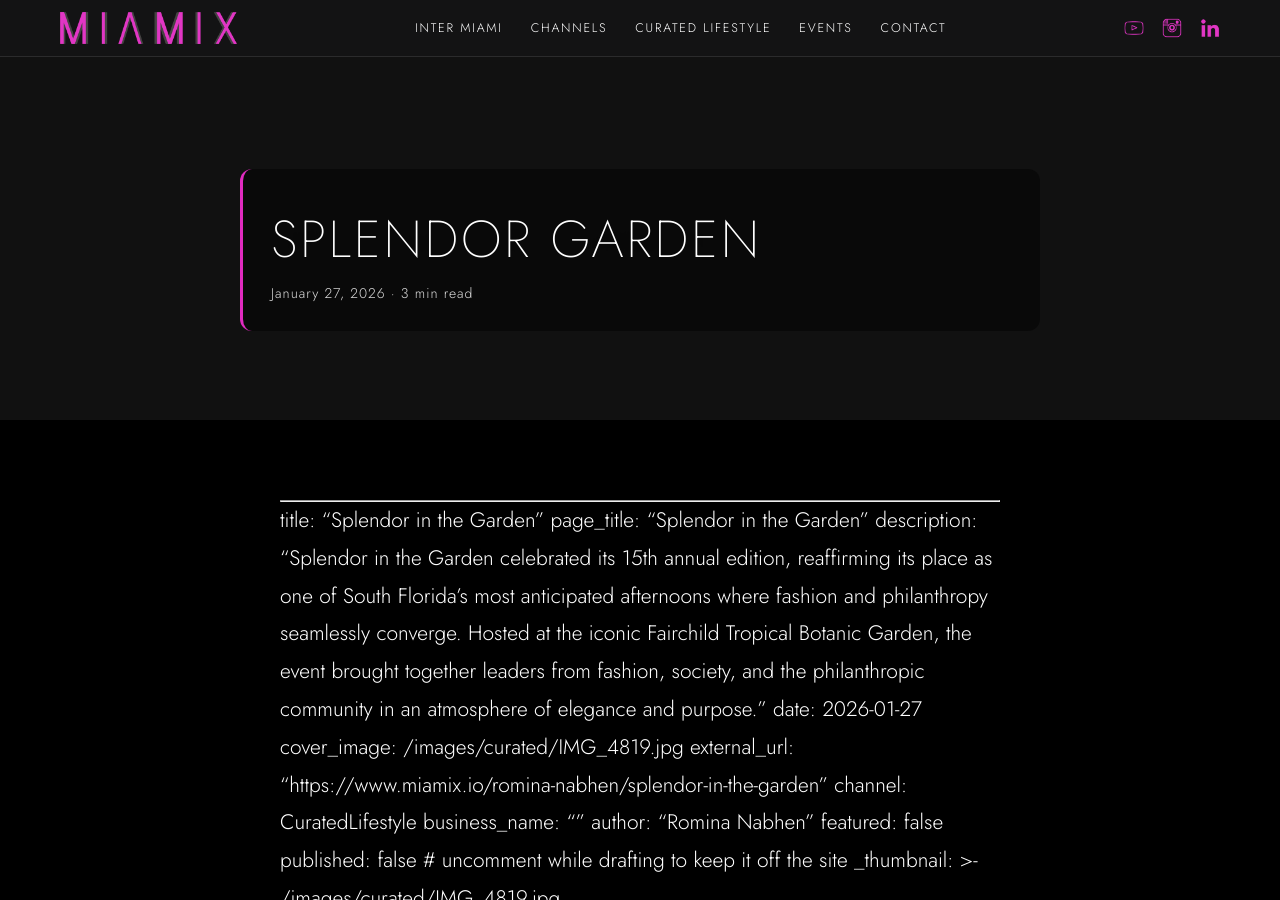
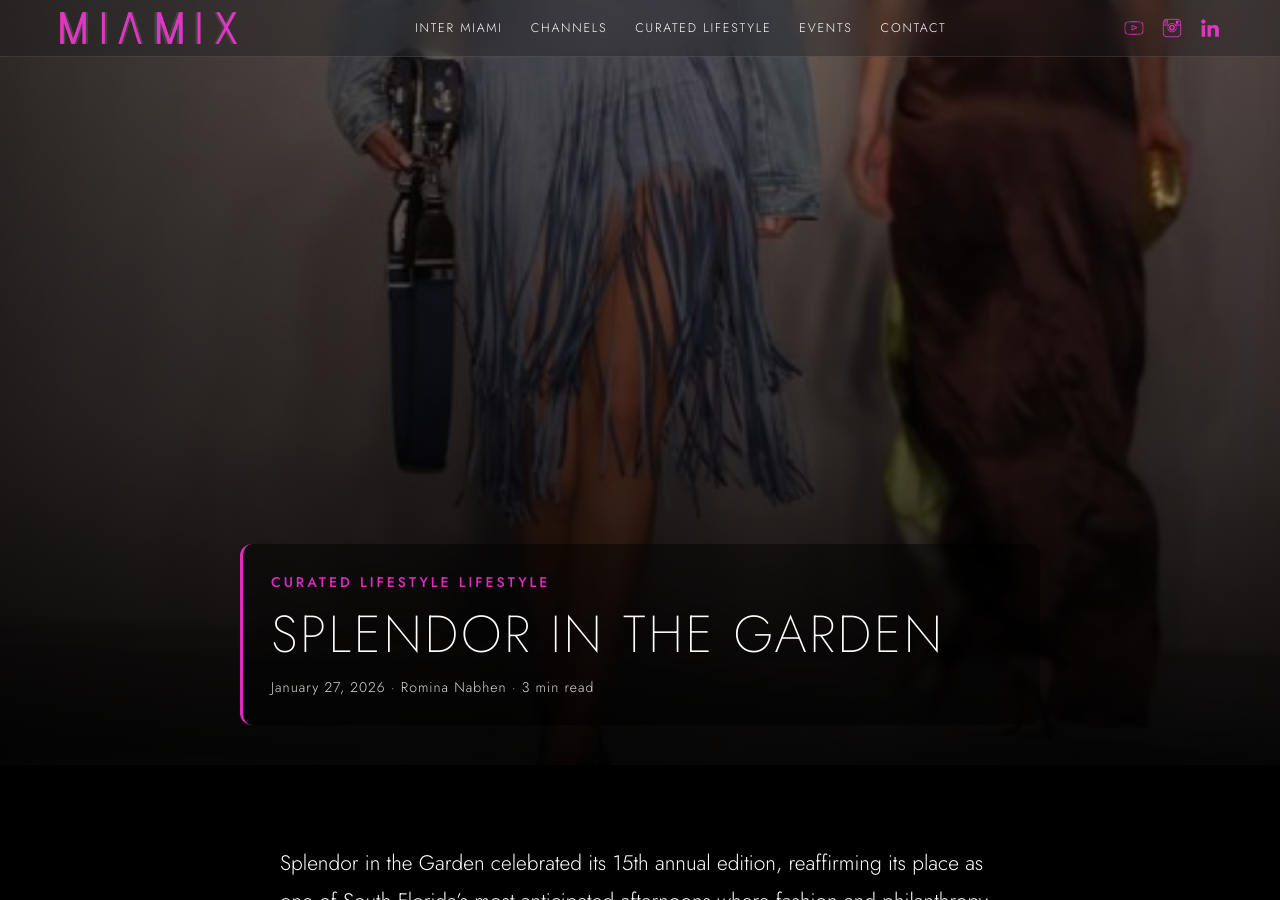
Before and after one commit to MIAMIX-io/MIAMIX.VIP-Site, a Jekyll site: the page built from _posts/CuratedLifestyle/2026-01-27-splendor-garden.md, in a window 1280 px wide and 900 px high. Built offline with Jekyll 4.4.1, drawn with Linux system fonts in a browser that asks for light colours; some of the changed text lies outside the part shown.

Commit message:
Revise Splendor in the Garden event post
Updated event details and formatting for 'Splendor in the Garden' post.

```diff
--- a/_posts/CuratedLifestyle/2026-01-27-splendor-garden.md
+++ b/_posts/CuratedLifestyle/2026-01-27-splendor-garden.md
@@ -5,42 +5,37 @@
 date: 2026-01-27
 cover_image: /images/curated/IMG_4819.jpg
 external_url: "https://www.miamix.io/romina-nabhen/splendor-in-the-garden"
-channel:
-CuratedLifestyle
+channel: CuratedLifestyle
 business_name: ""
 author: "Romina Nabhen"
 featured: false
-published: false # uncomment while drafting to keep it off the site
-_thumbnail: >-
-/images/curated/IMG_4819.jpg
+published: true
+_thumbnail: /images/curated/IMG_4819.jpg
+---
 
 Splendor in the Garden celebrated its 15th annual edition, reaffirming its place as one of South Florida’s most anticipated afternoons where fashion and philanthropy seamlessly converge. Hosted at the iconic Fairchild Tropical Botanic Garden, the event brought together leaders from fashion, society, and the philanthropic community in an atmosphere of elegance and purpose.
 
-<!-- GALLERY: images are separated by | and cols can be 2, 3 or 4 -->
 {% include gallery.html folder="/images/curated" images="IMG_4844.jpeg|IMG_4819.jpg|IMG_4841.jpg|IMG_4993.jpeg" cols=2 %}
 
-Presented by Neiman Marcus Coral Gables and sponsored by The Collection, the afternoon showcased The Best of Neiman Marcus Spring 2026 collections, set against the garden’s lush and timeless tropical scenery. The natural surroundings elevated the experience, creating a refined yet organic stage for the season’s most coveted looks.
+Presented by 【entity-Neiman Marcus¦canonical_name=Neiman Marcus】 Coral Gables and sponsored by The Collection, the afternoon showcased The Best of 【entity-Neiman Marcus¦canonical_name=Neiman Marcus】 Spring 2026 collections, set against the garden’s lush and timeless tropical scenery. The natural surroundings elevated the experience, creating a refined yet organic stage for the season’s most coveted looks.
 
 The curated presentations highlighted fresh silhouettes, vibrant seasonal hues, and lightweight textures that captured the spirit of Spring 2026. Fashion and nature existed in perfect harmony, offering guests an immersive visual experience that celebrated creativity and style in an open-air setting.
 
 A meaningful highlight of the event was the recognition of Elizabeth Boulenger, Jessica Cristobal, Ashley Cusack, Linda Lynn Levy, Sarah Lewin, and Jocelyn Woolworth, honoring their dedication, leadership, and lasting contributions to the community and philanthropic initiatives throughout South Florida.
 
-<!-- SINGLE IMAGE -->
-IMG_4901.jpeg
+{% include gallery.html folder="/images/curated" images="IMG_4901.jpeg" cols=1 %}
 
 The afternoon reached an emotional peak with the presentation of the Fairchild Icon Award to Gloria Estefan, whose extraordinary career and cultural influence extend far beyond music. Her commitment to philanthropy and community engagement continues to inspire generations locally and globally.
 
 Notable attendees included Marile Lopez, Tatiana Guiribitey, Lissete Hermida, Adriana Vargas, along with members of the Miami Women Who Rock organization, among other prominent figures from Miami’s fashion, social, and charitable circles.
 
-<!-- GALLERY: images are separated by | and cols can be 2, 3 or 4 -->
 {% include gallery.html folder="/images/curated" images="IMG_4980.jpeg|IMG_4968.jpeg|IMG_4973.jpeg|IMG_4965.jpeg" cols=2 %}
 
 Throughout the event, guests enjoyed moments of connection, conversation, and celebration, reinforcing Splendor in the Garden’s role as a vital gathering point for like-minded individuals passionate about style with purpose.
 
 Beyond the glamour, the event underscored the powerful role fashion can play in driving positive change, supporting meaningful causes, and strengthening community bonds through shared values and collaboration.
 
-<!-- SINGLE IMAGE -->
-IMG_4976.jpg
+{% include gallery.html folder="/images/curated" images="IMG_4976.jpg" cols=1 %}
 
 Once again, Splendor in the Garden proved to be an essential fixture on Miami’s social calendar - where elegance, community, and charitable impact flourish together in a setting as inspiring as the mission it supports.
 
```
